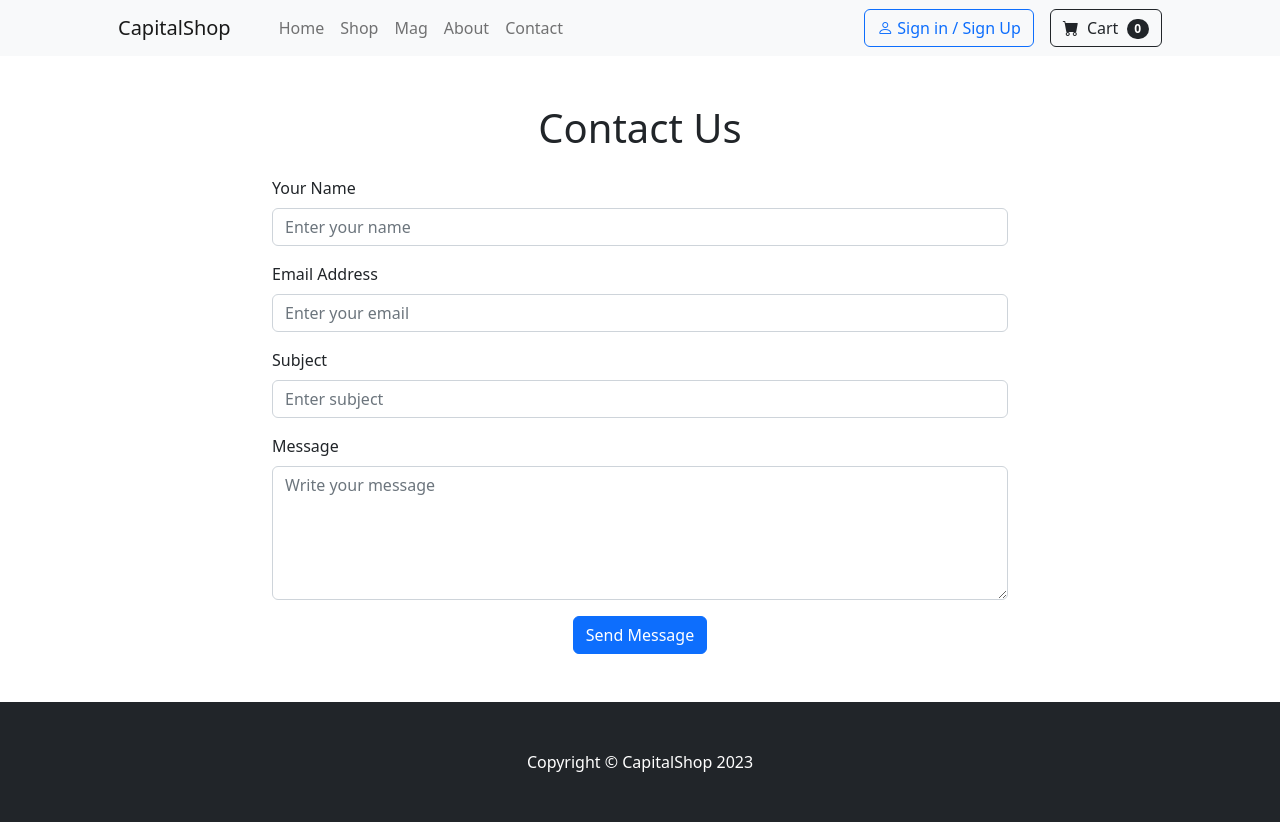
After one commit to mxz-dev/capitalshop, a Django app: page /contact in a window 1280 px wide. The commit adds this page. Run offline with Django 4.2, Linux system fonts and the light colour scheme; some libraries are stand-ins or nearby versions.

Commit message:
added about.html and contact.html

```diff
--- a/shop/urls.py
+++ b/shop/urls.py
@@ -6,4 +6,7 @@ urlpatterns = [
     path("", views.home_view , name="home"),
     path("shop", views.shop_view , name="shop"),
     path("product/<slug:slug>", views.shopitem_view, name="shopitem"),
+    path("about", views.about_view, name="about"),
+    path("contact", views.contact_view, name="contact")
+
 ]
--- a/shop/views.py
+++ b/shop/views.py
@@ -16,3 +16,7 @@ def shop_view(request):
 def shopitem_view(request, slug):
     product = get_object_or_404(Products, in_stock=True, slug=slug)
     return render(request, 'shop/shop-item.html', {"product": product} )
+def about_view(request):
+    return render(request, 'about.html' )
+def contact_view(request):
+    return render(request, 'contact.html')
--- a/templates/base.html
+++ b/templates/base.html
@@ -27,8 +27,8 @@
                         <li class="nav-item"><a class="nav-link" href="{% url 'shop:home' %}">Home</a></li>
                         <li class="nav-item"><a class="nav-link" href="{% url 'shop:shop' %}">Shop</a></li>
                         <li class="nav-item"><a class="nav-link" href="{% url 'mag:blog' %}">Mag</a></li>
-                        <li class="nav-item"><a class="nav-link" href="#!">About</a></li>
-                        <li class="nav-item"><a class="nav-link" href="#!">Contact</a></li>
+                        <li class="nav-item"><a class="nav-link" href="{% url 'shop:about' %}">About</a></li>
+                        <li class="nav-item"><a class="nav-link" href="{% url 'shop:contact' %}">Contact</a></li>
 
                     </ul>
                     <div class="d-flex mx-3">
--- a/templates/blog/post.html
+++ b/templates/blog/post.html
@@ -45,8 +45,6 @@
                     <section class="mb-5">
                         <div class="card bg-light">
                             <div class="card-body">
-                                <!-- Comment form-->
-                                <form class="mb-4"><textarea class="form-control" rows="3" placeholder="Join the discussion and leave a comment!"></textarea></form>
                                 <!-- Comment with nested comments-->
                                 <div class="d-flex mb-4">
                                     <!-- Parent comment-->
@@ -80,6 +78,10 @@
                                         When I look at the universe and all the ways the universe wants to kill us, I find it hard to reconcile that with statements of beneficence.
                                     </div>
                                 </div>
+                                <form class="mb-4">
+                                    <textarea class="form-control" rows="3" placeholder="Join the discussion and leave a comment!"></textarea>
+                                </form>
+
                             </div>
                         </div>
                     </section>
--- /dev/null
+++ b/templates/contact.html
@@ -0,0 +1,36 @@
+{% extends 'base.html' %}
+{% block title %}
+Contact Us
+{% endblock title %}
+{% block content %}
+
+    <!-- Contact Us Section -->
+    <div class="container mt-5">
+        <h1 class="text-center mb-4">Contact Us</h1>
+        <div class="row justify-content-center">
+            <div class="col-md-8">
+                <form>
+                    <div class="mb-3">
+                        <label for="name" class="form-label">Your Name</label>
+                        <input type="text" class="form-control" id="name" placeholder="Enter your name" required>
+                    </div>
+                    <div class="mb-3">
+                        <label for="email" class="form-label">Email Address</label>
+                        <input type="email" class="form-control" id="email" placeholder="Enter your email" required>
+                    </div>
+                    <div class="mb-3">
+                        <label for="subject" class="form-label">Subject</label>
+                        <input type="text" class="form-control" id="subject" placeholder="Enter subject" required>
+                    </div>
+                    <div class="mb-3">
+                        <label for="message" class="form-label">Message</label>
+                        <textarea class="form-control" id="message" rows="5" placeholder="Write your message" required></textarea>
+                    </div>
+                    <div class="text-center mb-5">
+                        <button type="submit" class="btn btn-primary">Send Message</button>
+                    </div>
+                </form>
+            </div>
+        </div>
+    </div>
+{% endblock content %}
```
Also changed, not shown: templates/about.html (added, +21 -0 lines).
